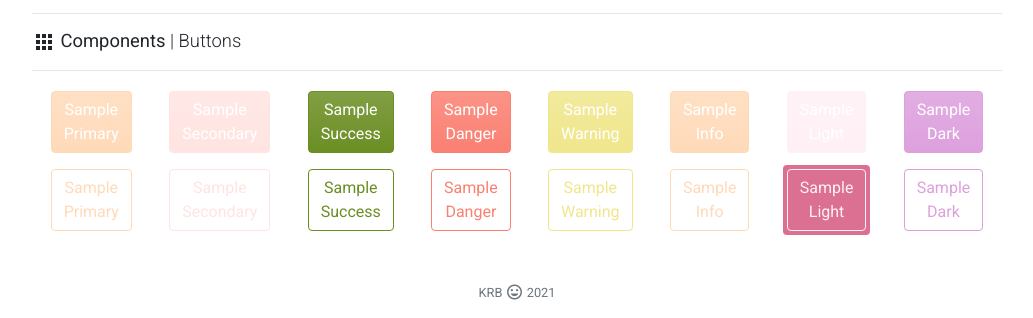
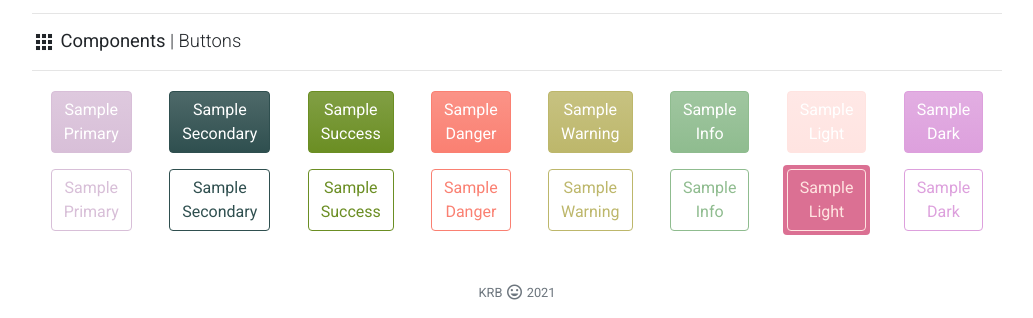
Before and after one commit to katsign/sass, a website: page index.html in a window 1280 px wide. Shown: the part 526-844 px from the top of the page, without its empty margins (123-1156 px from the left). Drawn offline with Linux system fonts and the light colour scheme.

Commit message:
dialing in theme colors

```diff
--- a/style.scss
+++ b/style.scss
@@ -1,11 +1,11 @@
 $theme-colors: (
-  "primary": peachpuff,
-  "secondary": mistyrose,
+  "primary": thistle,
+  "secondary": darkslategrey,
   "success": olivedrab,
   "danger": salmon,
-  "warning": khaki,
-  "info": peachpuff,
-  "light": lavenderblush,
+  "warning": darkkhaki,
+  "info": darkseagreen,
+  "light": mistyrose,
   "dark": plum,
 );
 
```
Also changed, not shown: style.css.
